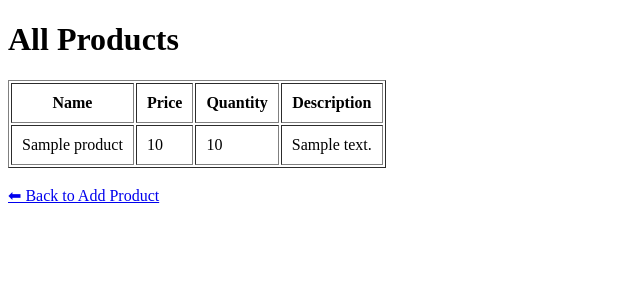
After one commit to IrfanMulani01/Django, a Django app: template Django-Projects-practice/models/model2/templates/temp/list.html in a window 1280 px wide. The commit adds this page. Shown: the top 300 px of the page, without its empty margins (0-640 px from the left). Run offline with Django 5.2, Linux system fonts and the light colour scheme; the template is opened without the code that fills it: most values are stand-ins (such as "Sample title", 1, 10 or a date in 2020); parts of the project's set-up code (start-up, migrations or seed data) failed here and were passed over.

Commit message:
create list.html file and in index.html set link to redirect

```diff
--- a/Django-Projects-practice/models/model2/templates/temp/index.html
+++ b/Django-Projects-practice/models/model2/templates/temp/index.html
@@ -21,7 +21,12 @@
         <form method="POST">
             {% csrf_token %}
             {{ form.as_p }}
+
             <button type="submit">Submit</button>
+
+            <br><br>
+
+            <a href="{% url 'record' %}">View Product List</a>
         </form>
 
         <script src="" async defer></script>
--- /dev/null
+++ b/Django-Projects-practice/models/model2/templates/temp/list.html
@@ -0,0 +1,36 @@
+<!DOCTYPE html>
+<html>
+<head>
+    <title>Product List</title>
+</head>
+<body>
+
+    <h1>All Products</h1>
+
+    <table border="1" cellpadding="10">
+        <tr>
+            <th>Name</th>
+            <th>Price</th>
+            <th>Quantity</th>
+            <th>Description</th>
+        </tr>
+
+        {% for p in product %}
+        <tr>
+            <td>{{ p.name }}</td>
+            <td>{{ p.price }}</td>
+            <td>{{ p.quantity }}</td>
+            <td>{{ p.description }}</td>
+        </tr>
+        {% empty %}
+        <tr>
+            <td colspan="4">No products found</td>
+        </tr>
+        {% endfor %}
+    </table>
+
+    <br>
+    <a href="/">⬅ Back to Add Product</a>
+
+</body>
+</html>
```
